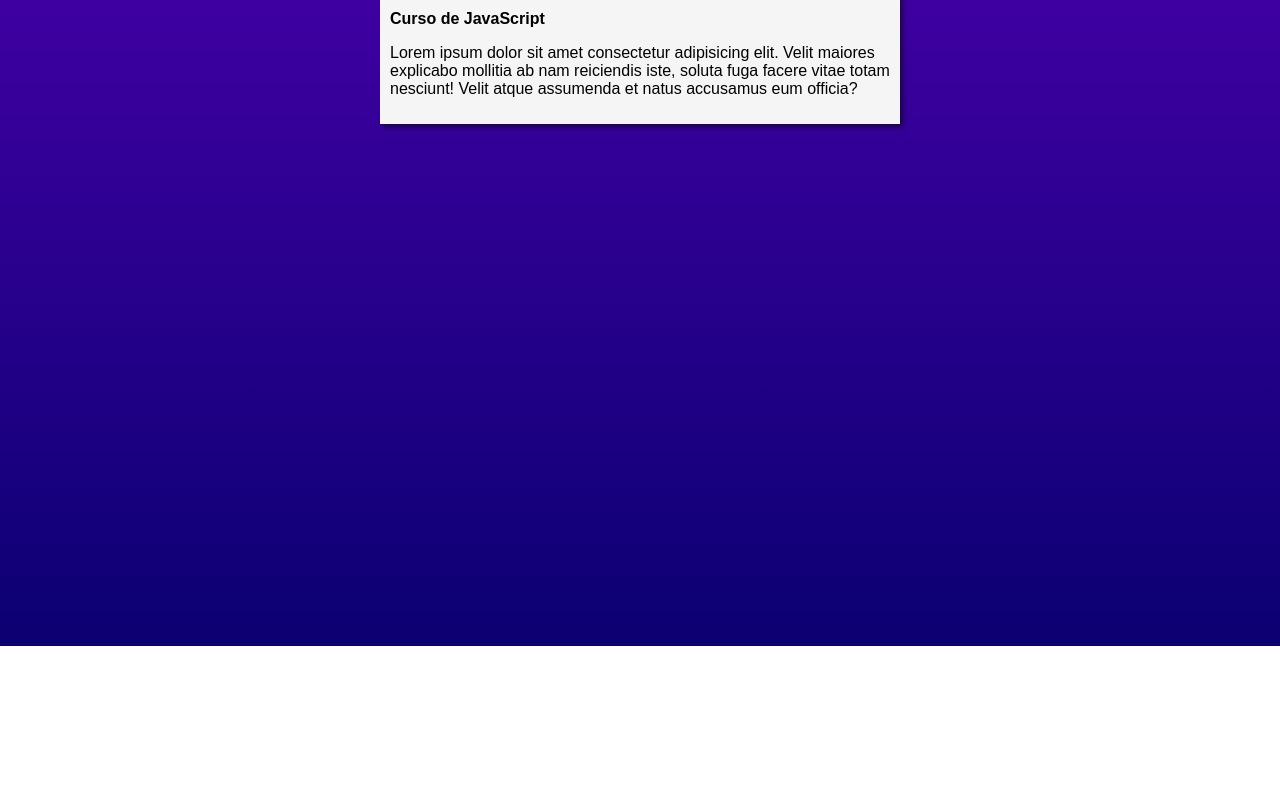
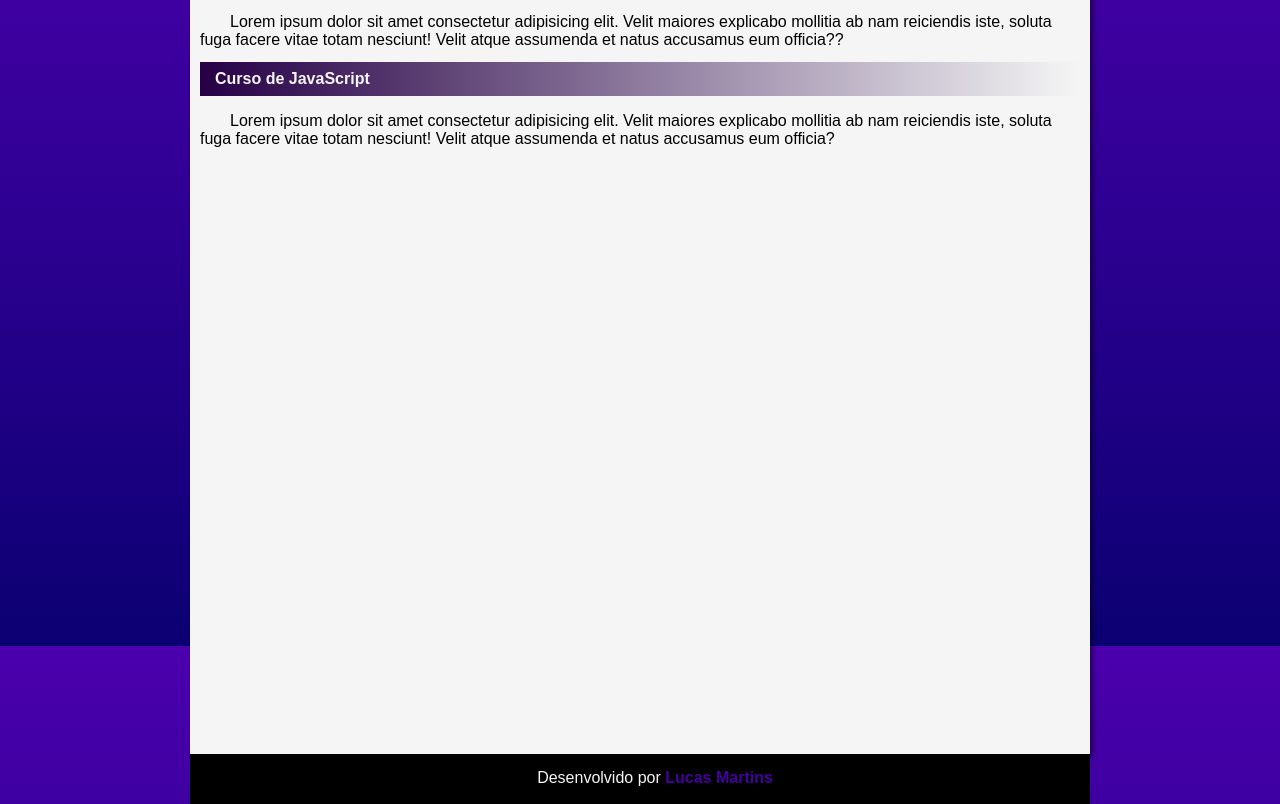
Before and after one commit to lucasufc/Ola-Mundo, a plain HTML site: page site-exemplo/index.html in a window 1280 px wide. Shown: the part 154-958 px from the top of the page. Before the commit the page ends 800 px from the top, so only its background shows below. Drawn offline with Linux system fonts and the light colour scheme.

Commit message:
atualização

```diff
--- a/site-exemplo/estilos/style.css
+++ b/site-exemplo/estilos/style.css
@@ -11,8 +11,48 @@ body {
 
 main {
     background-color: whitesmoke;
-    width: 500px;
-    margin: auto;
-    padding: 10px;
+    box-sizing:border-box;
+    height: 900px;
+    width: 900px;
+    margin: 0px auto;
+    padding: 10px 10px 50px 10px;
     box-shadow: 3px 3px 5px #00000077;
 }
+h2 {
+    background-image: linear-gradient(to right, rgb(38, 0, 70), transparent);
+    color: whitesmoke;
+    padding: 8px 15px;
+}
+
+h1 {
+    font-size: 40px;
+}
+
+p{
+    text-indent: 30px;
+    margin-bottom: 0px;
+}
+
+footer {
+    box-sizing:border-box;
+    width: 900px;
+    height: 50px;
+    margin: auto;
+    background-color: black;
+    padding-top: 15px;
+}
+
+footer > p {
+    margin-top: 0px;
+    color: whitesmoke;
+    text-align: center;
+}
+footer a {
+    color: #43009b;
+    text-decoration: none;
+    font-weight: bold;
+}
+
+footer a:hover {
+    color:#be8cff;
+}
--- a/site-exemplo/index.html
+++ b/site-exemplo/index.html
@@ -21,5 +21,8 @@
             <p>Lorem ipsum dolor sit amet consectetur adipisicing elit. Velit maiores explicabo mollitia ab nam reiciendis iste, soluta fuga facere vitae totam nesciunt! Velit atque assumenda et natus accusamus eum officia?</p>
         </article>
     </main>
+    <footer>
+        <p>Desenvolvido por <a href="https://github.com/lucasufc" target="_blank" rel="author">Lucas Martins</a></p>
+    </footer>
 </body>
 </html>
```
